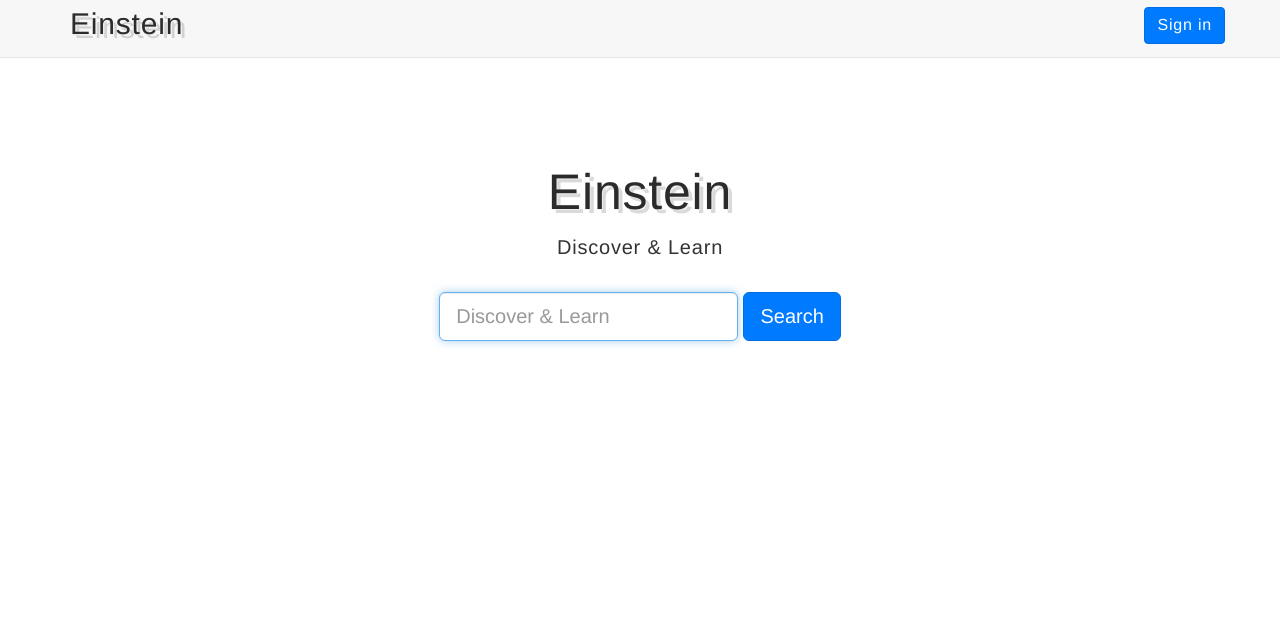
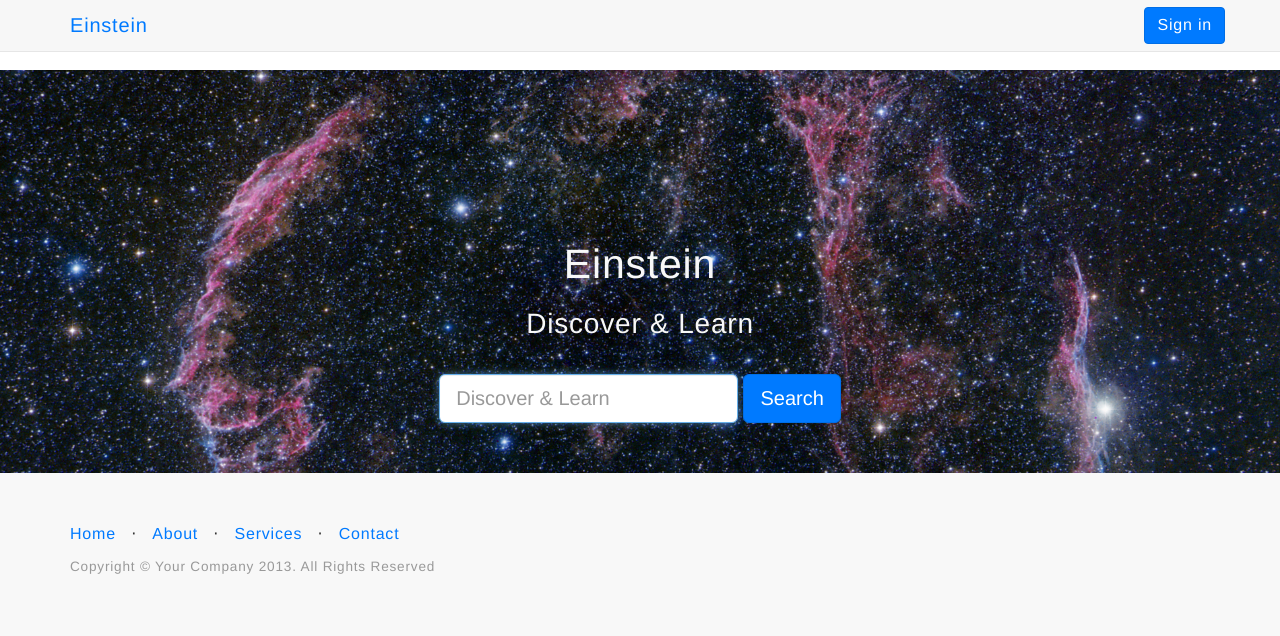
Before and after one commit to zainadil/Einstein, a CodeIgniter app: page /Einstien/ in a window 1280 px wide. Shown: the top 636 px of the page. Run offline with CodeIgniter, Linux system fonts and the light colour scheme; some libraries are stand-ins or nearby versions.

Commit message:
Work in progress - redoing landing page

```diff
--- a/application/views/landingPage_view.php
+++ b/application/views/landingPage_view.php
@@ -21,10 +21,6 @@
       <div class="container">
         <div class="navbar-header">
           <button type="button" class="navbar-toggle" data-toggle="collapse" data-target=".navbar-collapse">
-            <span class="sr-only">Toggle navigation</span>
-            <span class="icon-bar"></span>
-            <span class="icon-bar"></span>
-            <span class="icon-bar"></span>
           </button>
           <a class="navbar-brand" href="../Einstien" id = "header-text">Einstein</a>
         </div>
@@ -42,13 +38,14 @@
       </div>
     </div>
 
-    <div class="container">
+    <div class="intro-header">
+        <div class="container">
           <div class="centered">
 
             <div id = "landing-page-header">
-              Einstein
+              <h1>Einstein</h1>
+              <h3>Discover & Learn</h3>
             </div>
-            <h4>Discover & Learn</h4>
           <br/>
 
 		         <form action="/Search" method="POST" class="form-inline" role="form" id="id-form-landing" action="../../Einstien/index.php/searchResults/processSearch">
@@ -63,8 +60,31 @@
                 <div class="alert alert-danger" id="alert-message" style="display:none;max-width:800px;margin:auto">Error!</div>
 
            </div>
-    </div> <!-- /container -->
+        </div> <!-- /container -->
+    </div> <!-- /intro-header -->
 
+    <footer>
+        <div class="container">
+            <div class="row">
+                <div class="col-lg-12">
+                    <ul class="list-inline">
+                        <li><a href="#home">Home</a>
+                        </li>
+                        <li class="footer-menu-divider">&sdot;</li>
+                        <li><a href="#about">About</a>
+                        </li>
+                        <li class="footer-menu-divider">&sdot;</li>
+                        <li><a href="#services">Services</a>
+                        </li>
+                        <li class="footer-menu-divider">&sdot;</li>
+                        <li><a href="#contact">Contact</a>
+                        </li>
+                    </ul>
+                    <p class="copyright text-muted small">Copyright &copy; Your Company 2013. All Rights Reserved</p>
+                </div>
+            </div>
+        </div>
+    </footer>
 
     <!-- Bootstrap core JavaScript
     ================================================== -->
--- a/css/ceeko.css
+++ b/css/ceeko.css
@@ -1,3 +1,18 @@
+.intro-header {
+	padding-top: 50px; /* If you're making other pages, make sure there is 50px of padding to make sure the navbar doesn't overlap content! */
+	padding-bottom: 50px;
+	color: #f8f8f8;
+	background: url(../images/intro-bg.jpg) no-repeat center center;
+	background-size: cover;
+	text-align: center;
+}
+
+footer {
+	background-color: #f8f8f8;
+	padding: 50px 0;
+}
+
+
 body {
 	padding-top: 70px;
 }
@@ -91,6 +106,7 @@ body {
 	float: left;
 }
 
+/*
 #header-text{
 	font: 400 100px/1.3 'Berkshire Swash', Helvetica, sans-serif;
   	color: #2b2b2b;
@@ -107,6 +123,7 @@ body {
 	margin-top: -10px;
 	display: inline-block;
 }
+*/
 
 #lading-page-image{
 	width: 60px;
@@ -133,6 +150,7 @@ margin-bottom: 6px;
 
 }
 
+/*
 .navbar-user-name{
 	font: 400 100px/1.3 'Berkshire Swash', Helvetica, sans-serif;
   	color: #2b2b2b;
@@ -142,3 +160,4 @@ margin-bottom: 6px;
 	display: inline-block;
 	padding-left: 5px;
 }
+*/
```
Also changed, not shown: images/intro-bg.jpg (added).
